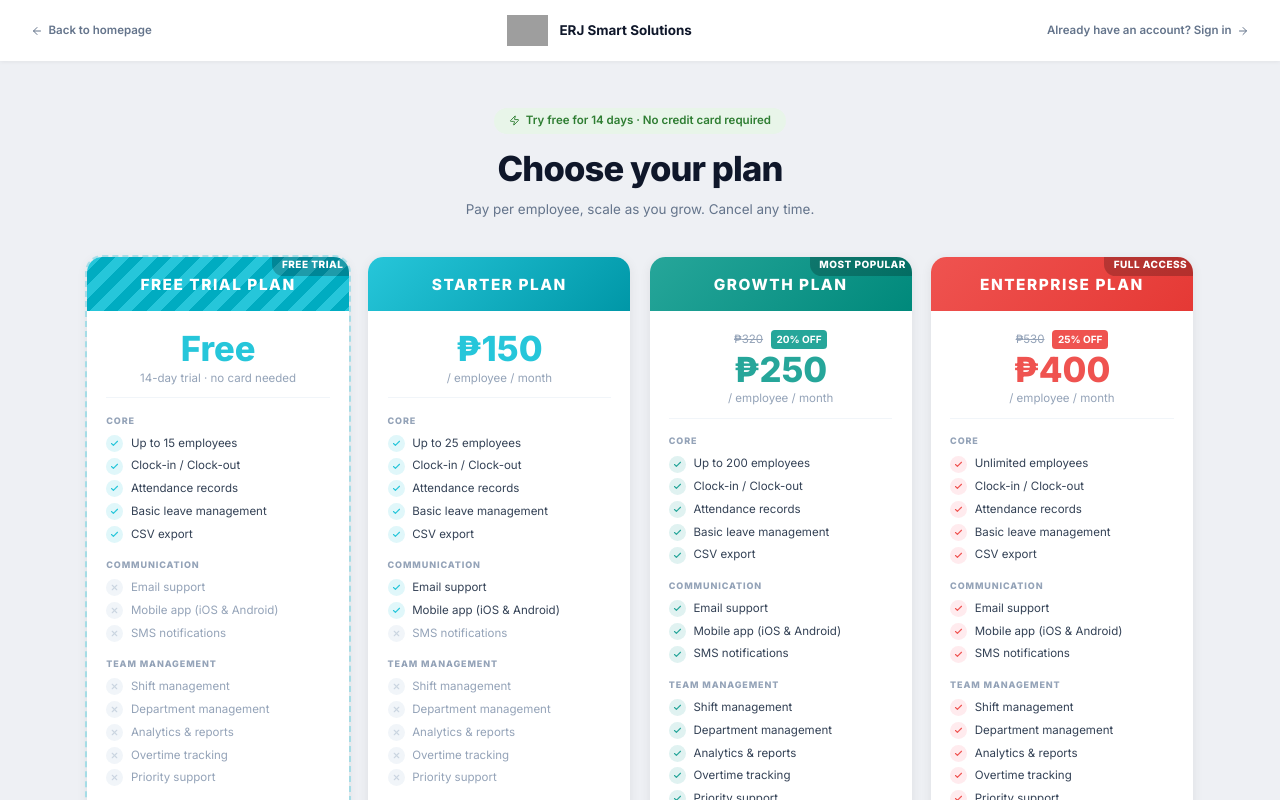
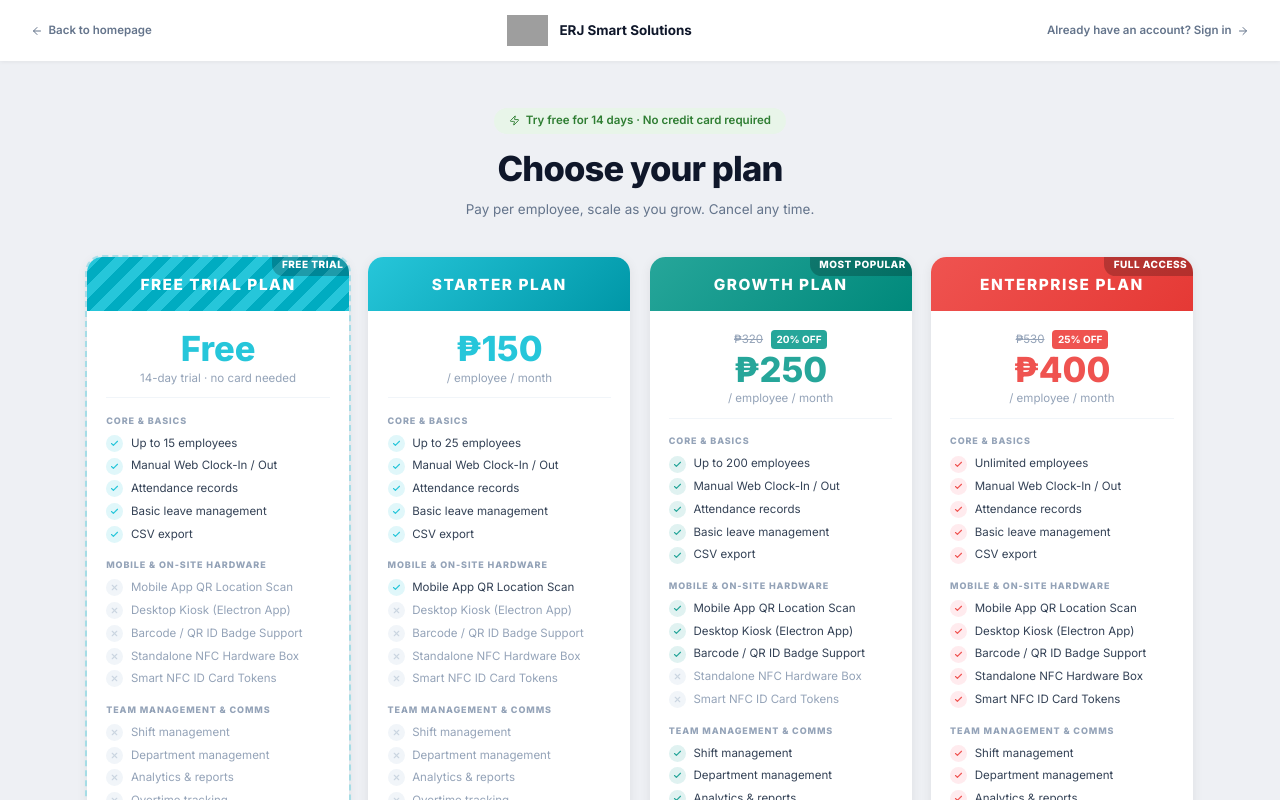
Before and after one commit to Lazytech15/erj_smart_solution, a React (Vite) app: page /pricing in a window 1280 px wide. Shown: the top 800 px of the page. Built offline with nearby package versions, Linux system fonts and the light colour scheme; grey boxes are pictures that could not be loaded.

Commit message:
updating the pricing

```diff
--- a/src/pages/public/PricingPage.jsx
+++ b/src/pages/public/PricingPage.jsx
@@ -3,21 +3,25 @@ import { useNavigate } from 'react-router-dom';
 import { Check, X, ArrowRight, ArrowLeft, Zap } from 'lucide-react';
 import { PLANS } from '../../context/SubscriptionContext';
 
+// 1. Updated features list with descriptive, customer-friendly hardware terms
 const ALL_FEATURES = [
   'Up to employees limit',
-  'Clock-in / Clock-out',
+  'Manual Web Clock-In / Out', // Changed from generic 'Clock-in / Clock-out'
   'Attendance records',
   'Basic leave management',
   'CSV export',
   'Email support',
-  'Mobile app (iOS & Android)',
+  'Mobile App QR Location Scan', // Changed to reflect Starter plan functionality
+  'Desktop Kiosk (Electron App)', // Added for Growth plan
+  'Barcode / QR ID Badge Support', // Added for Growth plan
   'Shift management',
   'Department management',
   'Analytics & reports',
   'Overtime tracking',
   'SMS notifications',
   'Priority support',
-  'Biometric device integration',
+  'Standalone NFC Hardware Box', // Changed from biometric integration
+  'Smart NFC ID Card Tokens', // Added for Enterprise hardware
   'API access & webhooks',
   'Custom attendance policies',
   'Dedicated account manager',
@@ -30,8 +34,11 @@ const PLAN_CONFIG = {
     colorShadow: 'rgba(38,198,218,0.18)',
     originalPrice: null, discount: null,
     includedFeatures: new Set([
-      'Up to employees limit','Clock-in / Clock-out','Attendance records',
-      'Basic leave management','CSV export',
+      'Up to employees limit',
+      'Manual Web Clock-In / Out', // Only manual entry on web for Free
+      'Attendance records',
+      'Basic leave management',
+      'CSV export',
     ]),
   },
   starter: {
@@ -39,9 +46,13 @@ const PLAN_CONFIG = {
     colorShadow: 'rgba(38,198,218,0.25)',
     originalPrice: null, discount: null,
     includedFeatures: new Set([
-      'Up to employees limit','Clock-in / Clock-out','Attendance records',
-      'Basic leave management','CSV export','Email support',
-      'Mobile app (iOS & Android)',
+      'Up to employees limit',
+      'Manual Web Clock-In / Out',
+      'Attendance records',
+      'Basic leave management',
+      'CSV export',
+      'Email support',
+      'Mobile App QR Location Scan', // Unlocked: Phone-based scanning
     ]),
   },
   growth: {
@@ -49,10 +60,21 @@ const PLAN_CONFIG = {
     colorShadow: 'rgba(38,166,154,0.25)',
     originalPrice: 320, discount: '20% OFF',
     includedFeatures: new Set([
-      'Up to employees limit','Clock-in / Clock-out','Attendance records',
-      'Basic leave management','CSV export','Email support',
-      'Mobile app (iOS & Android)','Shift management','Department management',
-      'Analytics & reports','Overtime tracking','SMS notifications','Priority support',
+      'Up to employees limit',
+      'Manual Web Clock-In / Out',
+      'Attendance records',
+      'Basic leave management',
+      'CSV export',
+      'Email support',
+      'Mobile App QR Location Scan',
+      'Desktop Kiosk (Electron App)', // Unlocked: Entrance Kiosk PC
+      'Barcode / QR ID Badge Support', // Unlocked: Scanner integration
+      'Shift management',
+      'Department management',
+      'Analytics & reports',
+      'Overtime tracking',
+      'SMS notifications',
+      'Priority support',
     ]),
   },
   enterprise: {
@@ -60,12 +82,27 @@ const PLAN_CONFIG = {
     colorShadow: 'rgba(239,83,80,0.25)',
     originalPrice: 530, discount: '25% OFF',
     includedFeatures: new Set([
-      'Up to employees limit','Clock-in / Clock-out','Attendance records',
-      'Basic leave management','CSV export','Email support',
-      'Mobile app (iOS & Android)','Shift management','Department management',
-      'Analytics & reports','Overtime tracking','SMS notifications','Priority support',
-      'Biometric device integration','API access & webhooks',
-      'Custom attendance policies','Dedicated account manager','SLA guarantee',
+      'Up to employees limit',
+      'Manual Web Clock-In / Out',
+      'Attendance records',
+      'Basic leave management',
+      'CSV export',
+      'Email support',
+      'Mobile App QR Location Scan',
+      'Desktop Kiosk (Electron App)',
+      'Barcode / QR ID Badge Support',
+      'Shift management',
+      'Department management',
+      'Analytics & reports',
+      'Overtime tracking',
+      'SMS notifications',
+      'Priority support',
+      'Standalone NFC Hardware Box', // Unlocked: ESP32 Custom Hardware Box
+      'Smart NFC ID Card Tokens', // Unlocked: Physical hardware cards
+      'API access & webhooks',
+      'Custom attendance policies',
+      'Dedicated account manager',
+      'SLA guarantee',
     ]),
   },
 };
@@ -77,12 +114,24 @@ function getFeatureLabel(feature, plan) {
   return feature;
 }
 
-// Section headers to visually group features
+// 2. Clearer structural layout grouping your tracking hardware strategies
 const FEATURE_GROUPS = [
-  { label: 'Core', features: ['Up to employees limit','Clock-in / Clock-out','Attendance records','Basic leave management','CSV export'] },
-  { label: 'Communication', features: ['Email support','Mobile app (iOS & Android)','SMS notifications'] },
-  { label: 'Team Management', features: ['Shift management','Department management','Analytics & reports','Overtime tracking','Priority support'] },
-  { label: 'Enterprise', features: ['Biometric device integration','API access & webhooks','Custom attendance policies','Dedicated account manager','SLA guarantee'] },
+  {
+    label: 'Core & Basics',
+    features: ['Up to employees limit', 'Manual Web Clock-In / Out', 'Attendance records', 'Basic leave management', 'CSV export']
+  },
+  {
+    label: 'Mobile & On-Site Hardware',
+    features: ['Mobile App QR Location Scan', 'Desktop Kiosk (Electron App)', 'Barcode / QR ID Badge Support', 'Standalone NFC Hardware Box', 'Smart NFC ID Card Tokens']
+  },
+  {
+    label: 'Team Management & Comms',
+    features: ['Shift management', 'Department management', 'Analytics & reports', 'Overtime tracking', 'SMS notifications', 'Email support', 'Priority support']
+  },
+  {
+    label: 'Enterprise Infrastructure',
+    features: ['API access & webhooks', 'Custom attendance policies', 'Dedicated account manager', 'SLA guarantee']
+  },
 ];
 
 export default function PricingPage() {
@@ -237,7 +286,7 @@ export default function PricingPage() {
               { q: 'What happens after the free trial?', a: 'After 14 days your workspace enters read-only mode. Upgrade to any paid plan to continue without losing data.' },
               { q: 'How does per-employee billing work?', a: 'You only pay for employees you manually enroll. Removed employees are not billed in the next cycle.' },
               { q: 'Can I change plans later?', a: 'Yes — upgrade or downgrade anytime from Settings > Subscription. Changes apply immediately.' },
-              { q: 'Is there a setup fee?', a: 'None. Start your free trial with no payment required, then pay monthly per enrolled employee.' },
+              { q: 'Is there a setup fee?', a: 'None for software. Custom NFC hardware setups in the Enterprise tier require a separate device lease agreement.' },
             ].map(({ q, a }) => (
               <div key={q} className="p-4 rounded-xl bg-white border border-slate-100">
                 <p className="text-xs font-semibold text-slate-800 mb-1.5">{q}</p>
```
